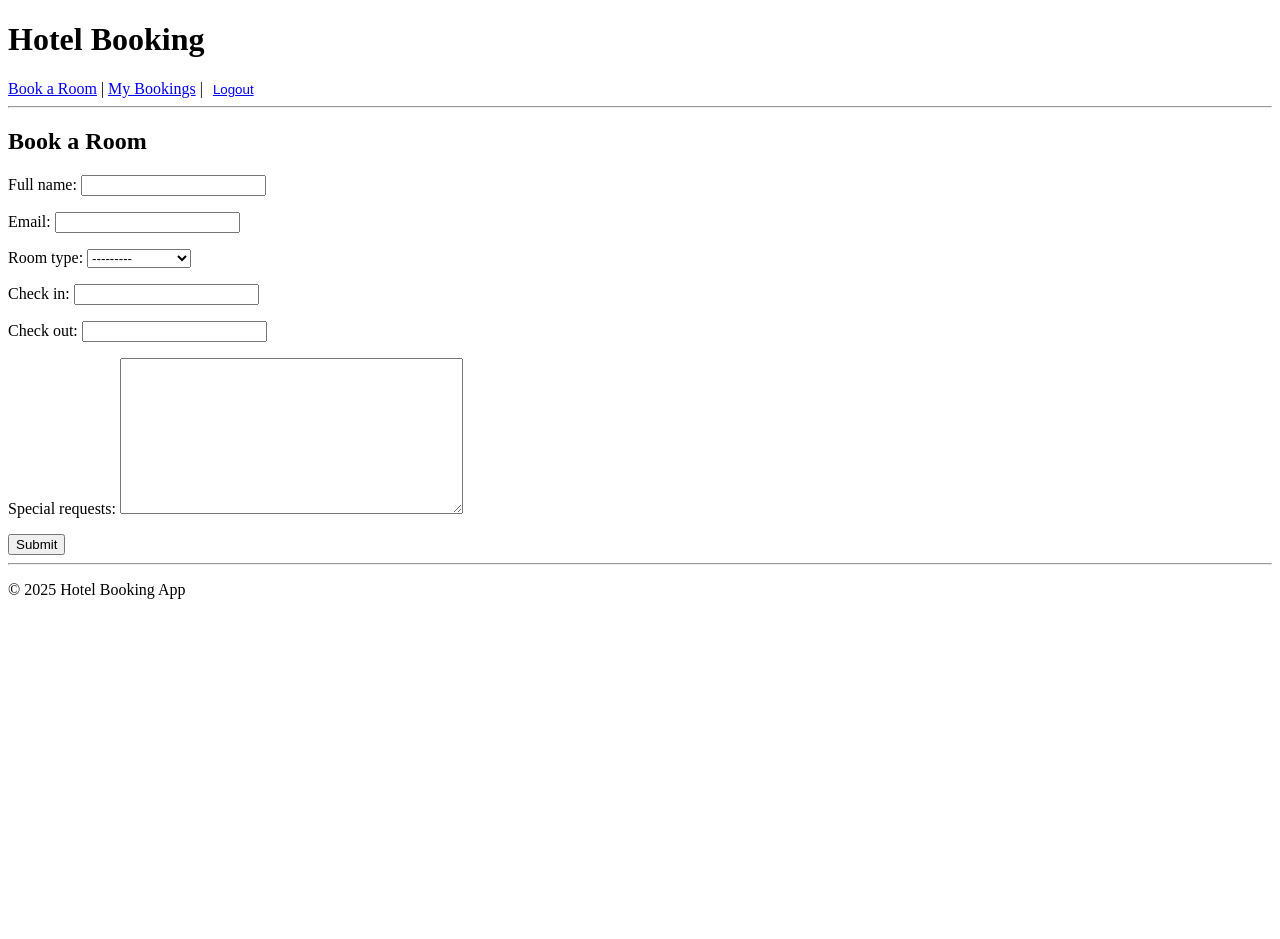
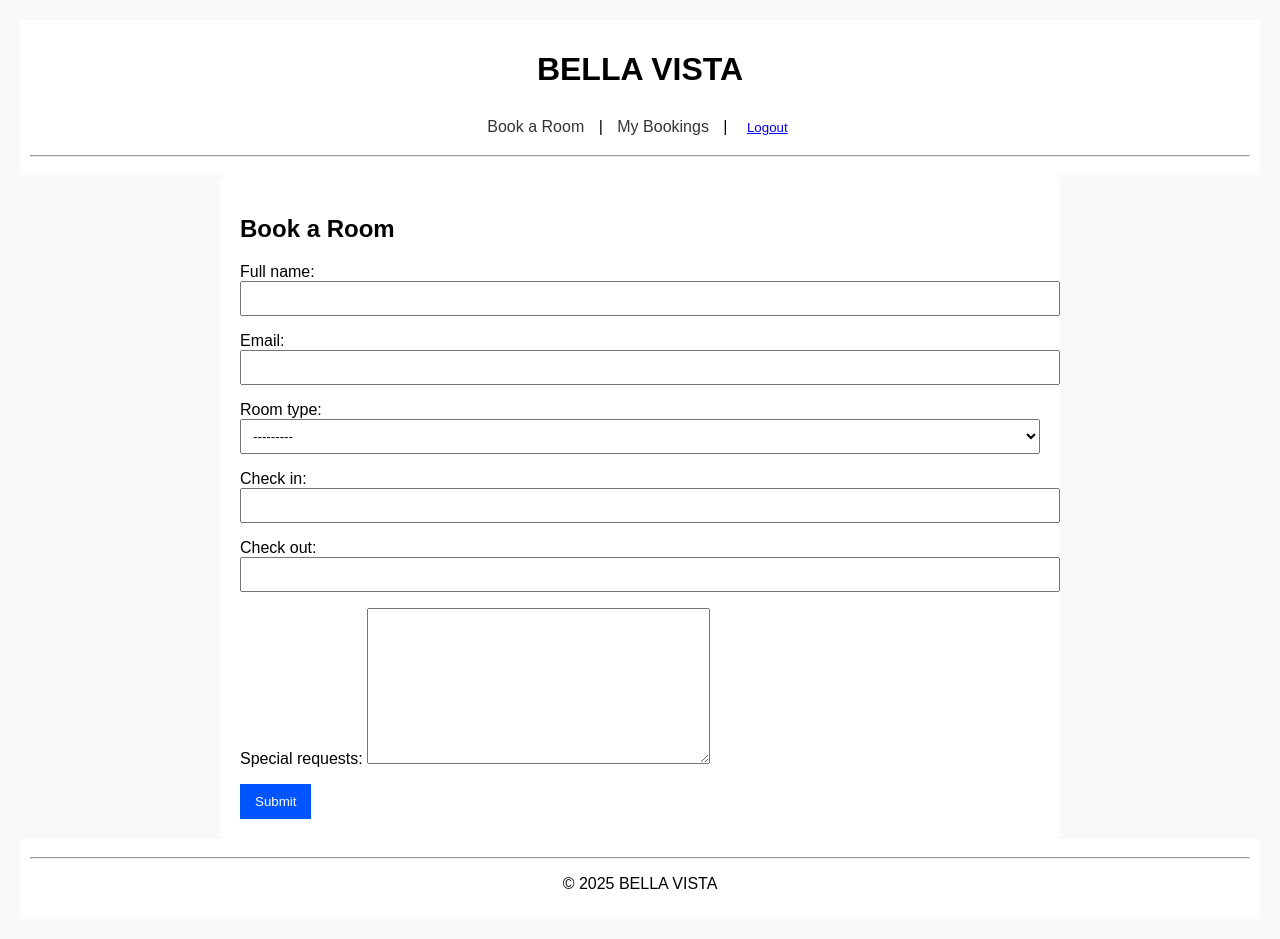
Before and after one commit to achristoforou1/hotel-booking-app, a Django app: page /book/ in a window 1280 px wide. Before the commit the page ends 599 px from the top, so only its background shows below. Run offline with Django 5.2, Linux system fonts and the light colour scheme; a user stored in the database is signed in.

Commit message:
Add basic styling to base.html and improve layout for all templates

```diff
--- a/booking/templates/base.html
+++ b/booking/templates/base.html
@@ -2,11 +2,52 @@
 <html lang="en">
 <head>
   <meta charset="UTF-8">
-  <title>Hotel Booking App</title>
+  <title>BELLA VISTA - Hotel Booking App</title>
+  <style>
+    body {
+        font-family: Arial, sans-serif;
+        margin: 0;
+        padding: 20px;
+        background: #f9f9f9;
+    }
+    header, footer {
+        background: #fff;
+        padding: 10px;
+        text-align: center;
+    }
+    nav {
+        margin-bottom: 10px;
+    }
+    nav a {
+        margin: 0 10px;
+        text-decoration: none;
+        color: #333;
+    }
+    main {
+        max-width: 800px;
+        margin: auto;
+        background: white;
+        padding: 20px;
+        border-radius: 8px;
+    }
+    form input, form select {
+        display: block;
+        margin-bottom: 10px;
+        padding: 8px;
+        width: 100%;
+    }
+    input[type="submit"], button {
+        background-color: #0055ff;
+        color: white;
+        border: none;
+        padding: 10px 15px;
+        cursor: pointer;
+    }
+    </style>
 </head>
 <body>
   <header>
-    <h1>Hotel Booking</h1>
+    <h1>BELLA VISTA</h1>
     <nav>
       {% if user.is_authenticated %}
         <a href="{% url 'booking_form' %}">Book a Room</a> |
@@ -32,7 +73,7 @@
 
   <footer>
     <hr>
-    <p>&copy; 2025 Hotel Booking App</p>
+    <p>&copy; 2025 BELLA VISTA</p>
   </footer>
 </body>
 </html>
```
